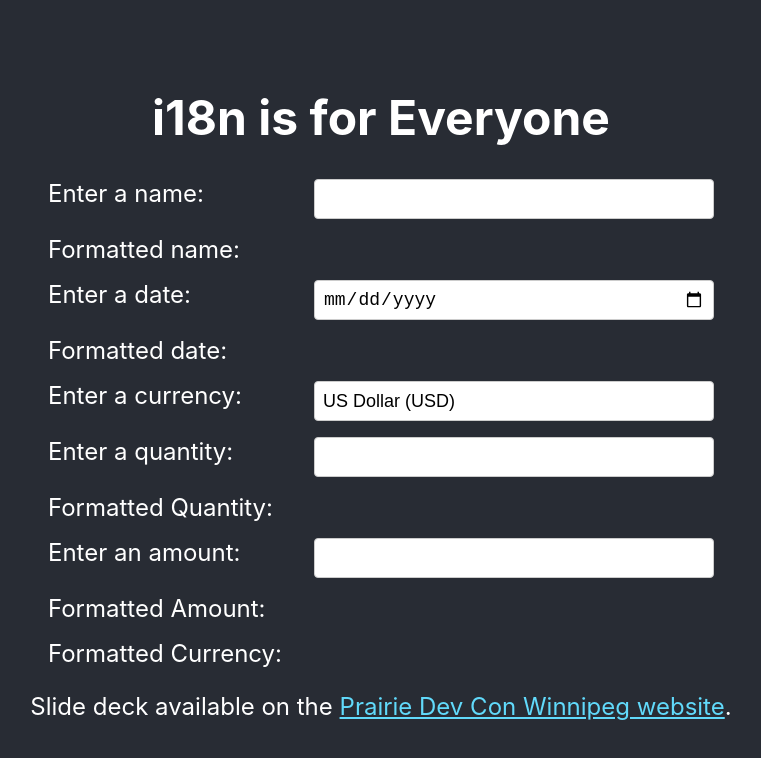
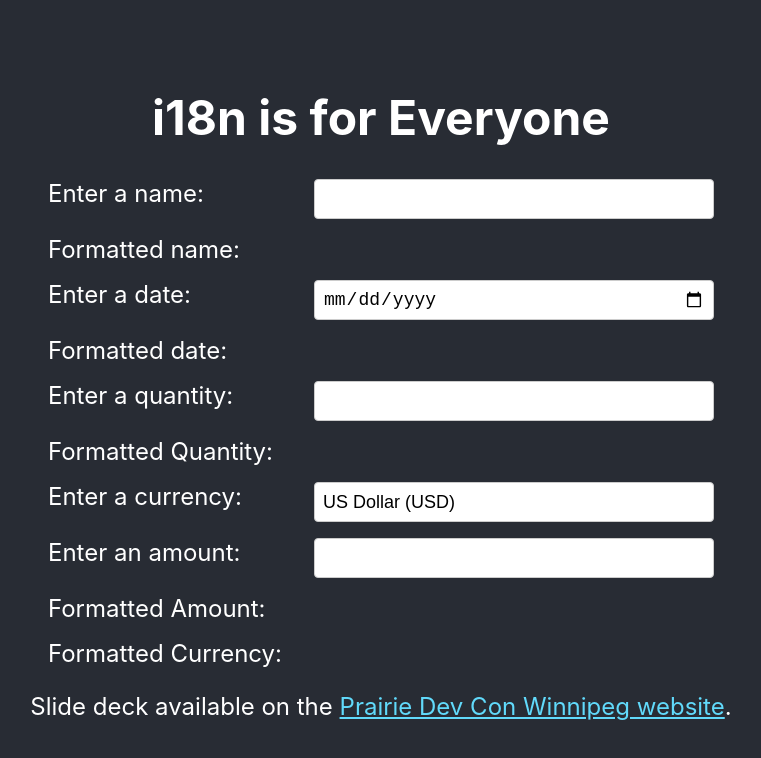
Before and after one commit to trishrempel/prdc-i18n-app, a React (Create React App) app: page / in a window 1280 px wide. Shown: the top 758 px of the page, without its empty margins (259-1020 px from the left). Built offline with nearby package versions, Linux system fonts and the light colour scheme.

Commit message:
Fix order of quantity

```diff
--- a/src/App.jsx
+++ b/src/App.jsx
@@ -80,16 +80,16 @@ function App() {
           <input id="date" type="date" onChange={handleDateChange} />
           <label htmlFor="formatted-date">Formatted date:</label>
           <div id="formatted-date">{formattedDate}</div>
+          <label htmlFor="quantity">Enter a quantity:</label>
+          <input id="quantity" type="number" onChange={handleQuantityChange} />
+          <label htmlFor="formatted-quantity">Formatted Quantity:</label>
+          <div id="formatted-quantity">{formattedQuantity}</div>
           <label htmlFor="currency">Enter a currency:</label>
           <select name="currency" id="currency" onChange={handleCurrencyChange}>
             <option value="USD">US Dollar (USD)</option>
             <option value="EUR">Euro (EUR)</option>
             <option value="JPY">Japanese Yen (JPY)</option>
           </select>
-          <label htmlFor="quantity">Enter a quantity:</label>
-          <input id="quantity" type="number" onChange={handleQuantityChange} />
-          <label htmlFor="formatted-quantity">Formatted Quantity:</label>
-          <div id="formatted-quantity">{formattedQuantity}</div>
           <label htmlFor="amount">Enter an amount:</label>
           <input id="amount" type="number" onChange={handleAmountChange} />
           <label htmlFor="formatted-amount">Formatted Amount:</label>
```
